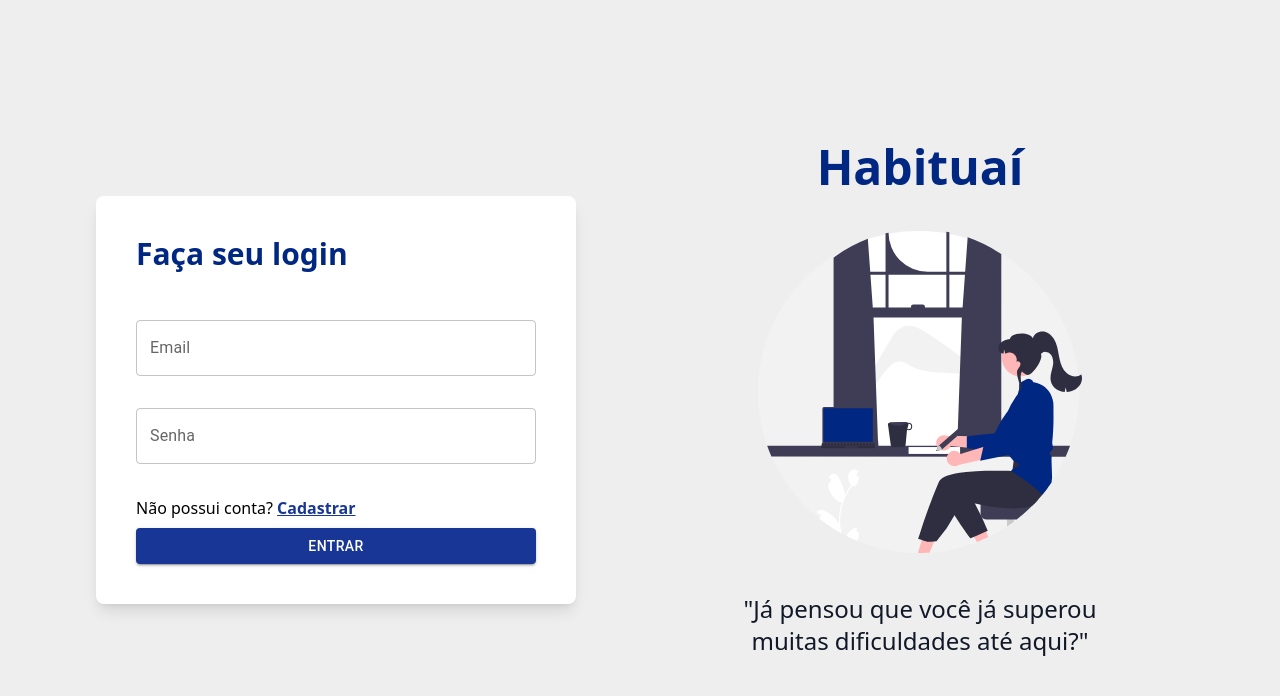
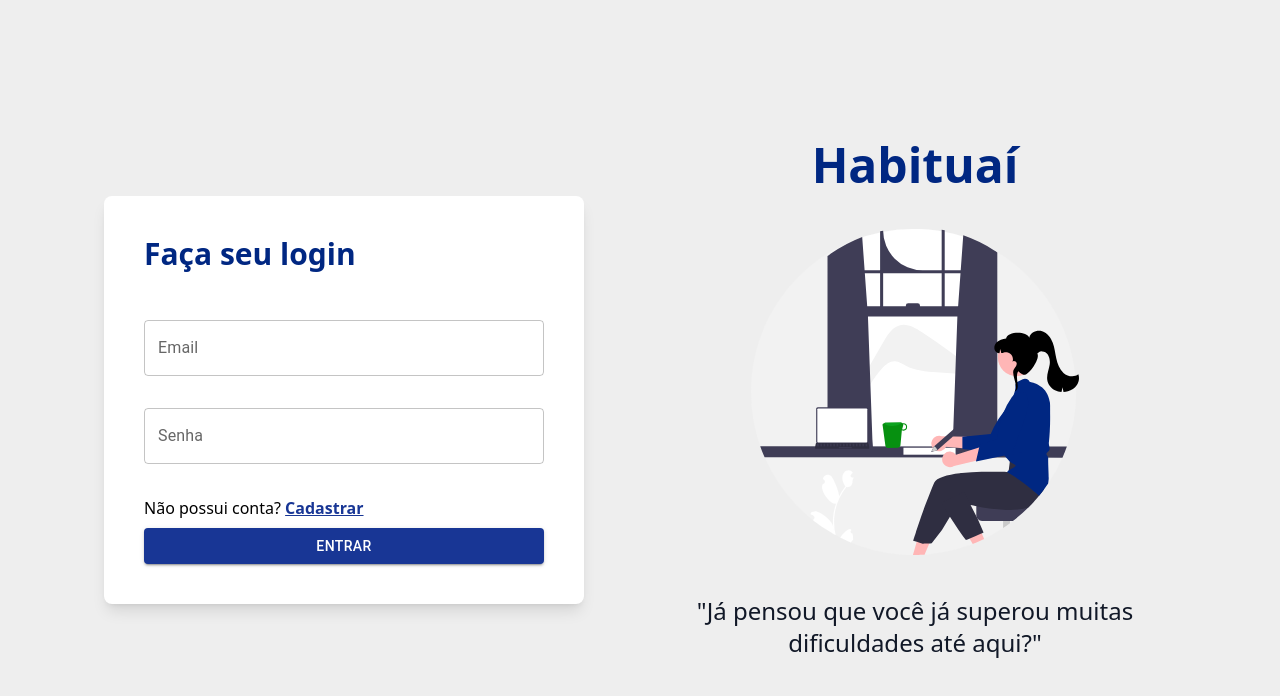
Before and after one commit to Habituai/Front, a React (Vite) app: page /sign-in in a window 1280 px wide. Shown: the top 696 px of the page. Built offline with nearby package versions, Linux system fonts and the light colour scheme.

Commit message:
adjust some styles

```diff
--- a/src/pages/SignIn.jsx
+++ b/src/pages/SignIn.jsx
@@ -59,7 +59,7 @@
                 validateOnBlur={false}
             >
                 {({ errors, isSubmitting }) => (
-                    <div className="w-full h-full lg:h-screen flex flex-col-reverse lg:flex-row justify-center items-center lg:gap-32">
+                    <div className="w-full h-full lg:h-screen flex flex-col-reverse lg:flex-row justify-center items-center lg:gap-28">
                         <div className="h-full w-full flex flex-1 justify-center lg:justify-end items-center py-5 lg:p-0">
                             <div className="max-w-3/4 lg:min-w-[480px] bg-white rounded-lg shadow-lg">
                                 <Form className="flex justify-center items-center flex-col gap-3 lg:gap-8 p-10">
--- a/src/pages/SignUp.jsx
+++ b/src/pages/SignUp.jsx
@@ -39,7 +39,11 @@
             await makeRequest("POST", host, { data: values });
             navigate("/sign-in");
         } catch (error) {
-            toast.error("Não foi possível criar a conta");
+            if (error.response.status === 422) {
+                toast.error("Email já cadastrado");
+            } else {
+                toast.error("Não foi possível criar a conta");
+            }
         } finally {
             setSubmitting(false);
         }
@@ -57,7 +61,7 @@
                 validateOnBlur={false}
             >
                 {({ errors, isSubmitting }) => (
-                    <div className="w-full h-full lg:h-screen flex flex-col lg:flex-row justify-center items-center lg:gap-32">
+                    <div className="w-full h-full lg:h-screen flex flex-col lg:flex-row justify-center items-center lg:gap-28">
                         <div className="h-full w-full flex flex-1 justify-center lg:justify-end items-center py-5 lg:p-0">
                             <SignHeaderLayout imageSrc={healthImage} />
                         </div>
```
Also changed, not shown: src/assets/images/health.svg, src/assets/images/study.svg.
